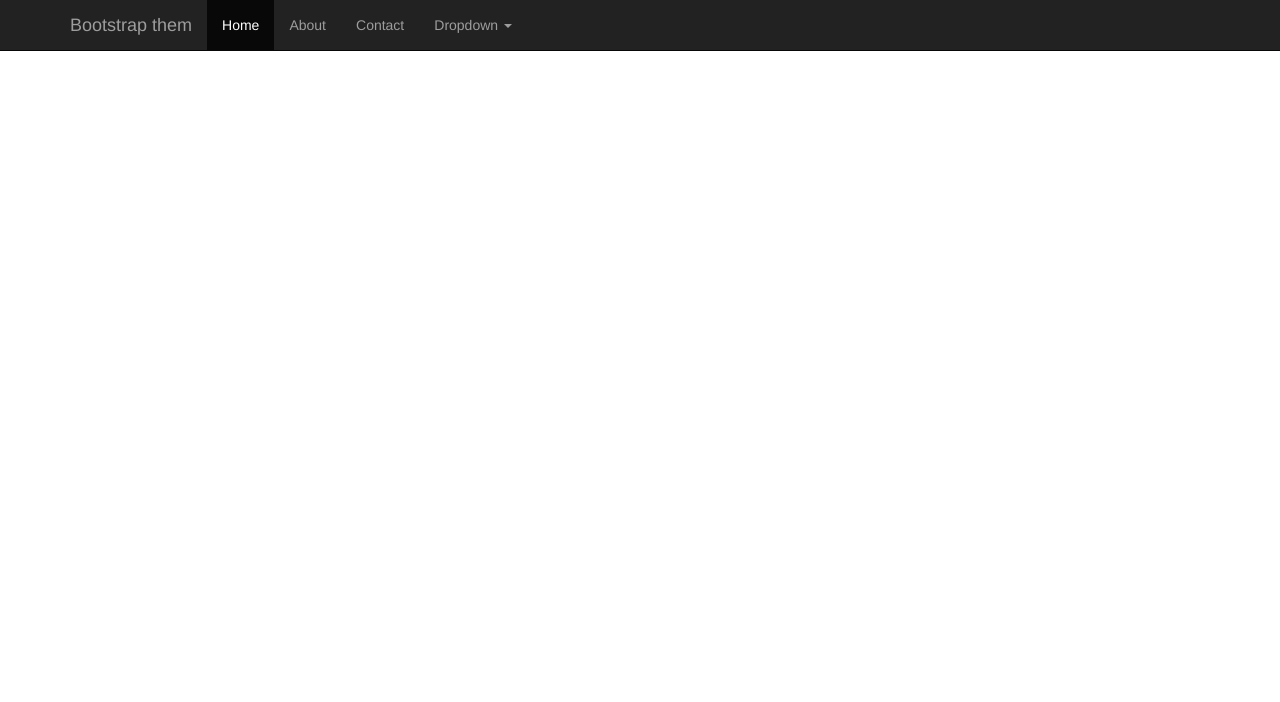
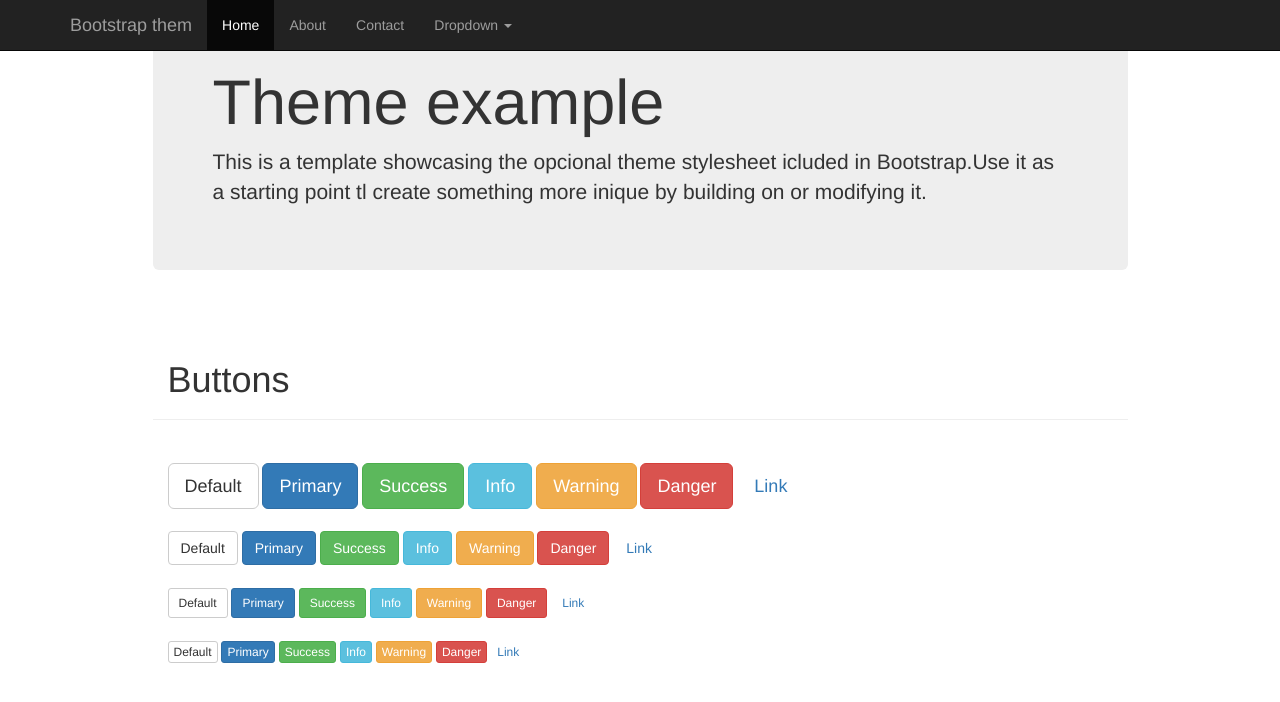
Before and after one commit to sueherrera30/sue-bootstrap-template, a plain HTML site: page index.html in a window 1280 px wide. Drawn offline with nearby package versions, Linux system fonts and the light colour scheme.

Commit message:
seccion botones

```diff
--- a/css/master.css
+++ b/css/master.css
@@ -0,0 +1 @@
+.espacio{padding-top:2%;}
--- a/index.html
+++ b/index.html
@@ -39,17 +39,74 @@
           </ul>
         </li>
       </ul>
+   </nav>
+ </header>
+<!-- recuadro gris-->
+ <section class="container">
+  <div class="row">
+  <div class="col-md-10 col-md-offset-1 jumbotron">
+   <h1>Theme example</h1>
+   <p>This is a template showcasing the opcional theme stylesheet icluded in Bootstrap.Use it as a starting point tl create something more inique by building on or modifying it.</p>
+ </div>
+</div>
+</section>
+
+<!-- seccion de botones -->
+  <section class="container">
+    <div class="row">
+     <div class="page-header col-md-10 col-md-offset-1">
+       <h1>Buttons</h1>
+     </div>
+    </div>
+  </section>
 
 
-
-</ul>
-
-
-   </nav>
- </header>
-
-
-
+<section class="container">
+        <div class="row espacio">
+        <div class="col-md-10 col-md-offset-1" role="group">
+          <button type="button" class="btn btn-lg btn-default">Default</button>
+          <button type="button" class="btn btn-lg btn-primary">Primary</button>
+          <button type="button" class="btn btn-lg btn-success">Success</button>
+          <button type="button" class="btn btn-lg btn-info">Info</button>
+          <button type="button" class="btn btn-lg btn-warning">Warning</button>
+          <button type="button" class="btn btn-lg btn-danger">Danger</button>
+          <button type="button" class="btn btn-lg btn-link">Link</button>
+        </div>
+     </div>
+    <div class="row espacio">
+    <div class="col-md-10 col-md-offset-1" role="group">
+           <button type="button" class="btn btn-default">Default</button>
+          <button type="button" class="btn btn-primary">Primary</button>
+          <button type="button" class="btn btn-success">Success</button>
+          <button type="button" class="btn btn-info">Info</button>
+          <button type="button" class="btn btn-warning">Warning</button>
+          <button type="button" class="btn btn-danger">Danger</button>
+          <button type="button" class="btn btn-link">Link</button>
+    </div>
+ </div>
+    <div class="row espacio">
+    <div class="col-md-10 col-md-offset-1" role="group">
+         <button type="button" class="btn btn-sm btn-default">Default</button>
+          <button type="button" class="btn btn-sm btn-primary">Primary</button>
+          <button type="button" class="btn btn-sm btn-success">Success</button>
+          <button type="button" class="btn btn-sm btn-info">Info</button>
+          <button type="button" class="btn btn-sm btn-warning">Warning</button>
+          <button type="button" class="btn btn-sm btn-danger">Danger</button>
+          <button type="button" class="btn btn-sm btn-link">Link</button>
+    </div>
+ </div>
+    <div class="row espacio">
+    <div class="col-md-10 col-md-offset-1" role="group">
+         <button type="button" class="btn btn-xs btn-default">Default</button>
+          <button type="button" class="btn btn-xs btn-primary">Primary</button>
+          <button type="button" class="btn btn-xs btn-success">Success</button>
+          <button type="button" class="btn btn-xs btn-info">Info</button>
+          <button type="button" class="btn btn-xs btn-warning">Warning</button>
+          <button type="button" class="btn btn-xs btn-danger">Danger</button>
+          <button type="button" class="btn btn-xs btn-link">Link</button>
+    </div>
+  </div>
+</section>
 
 
 
```
